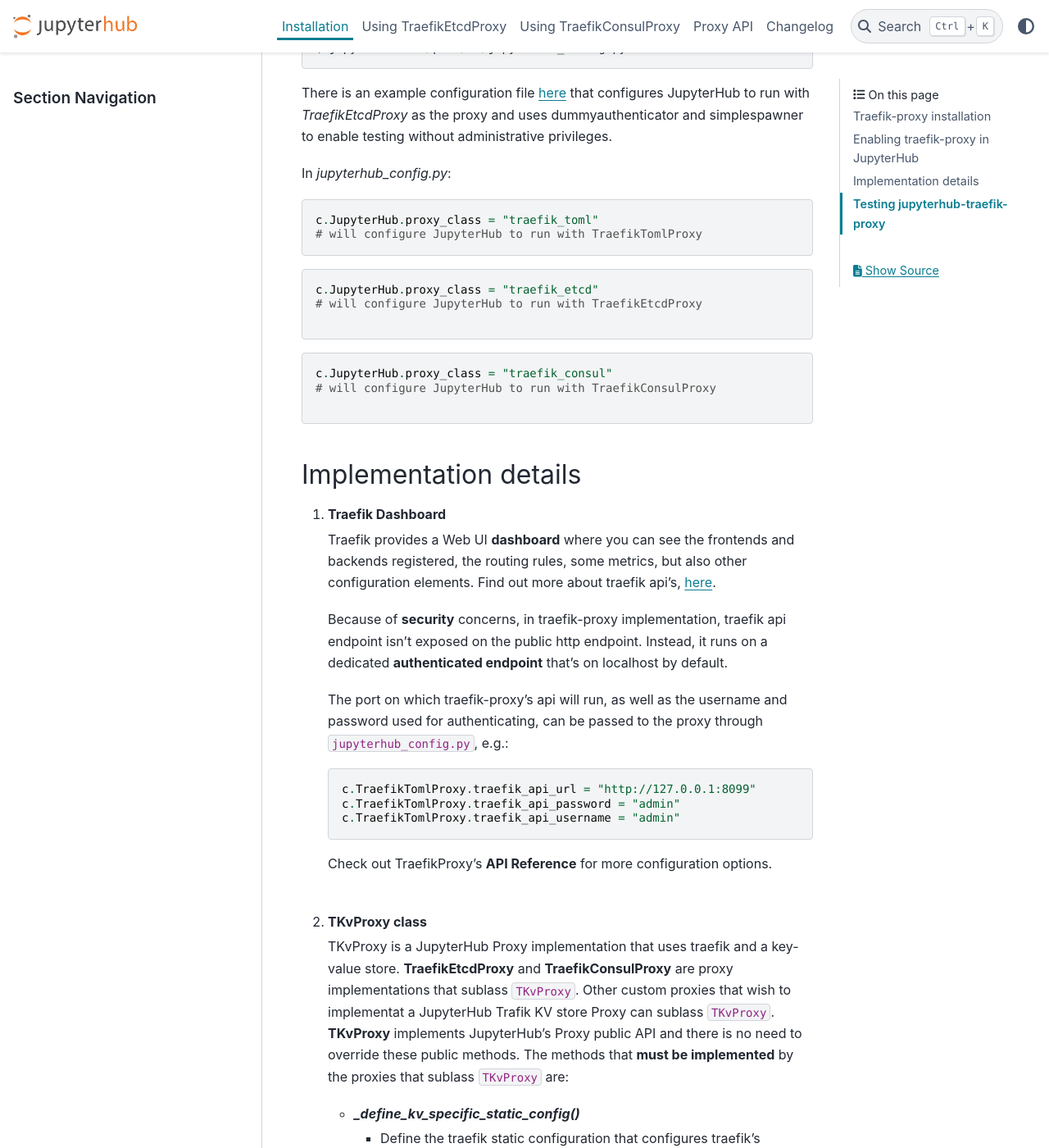
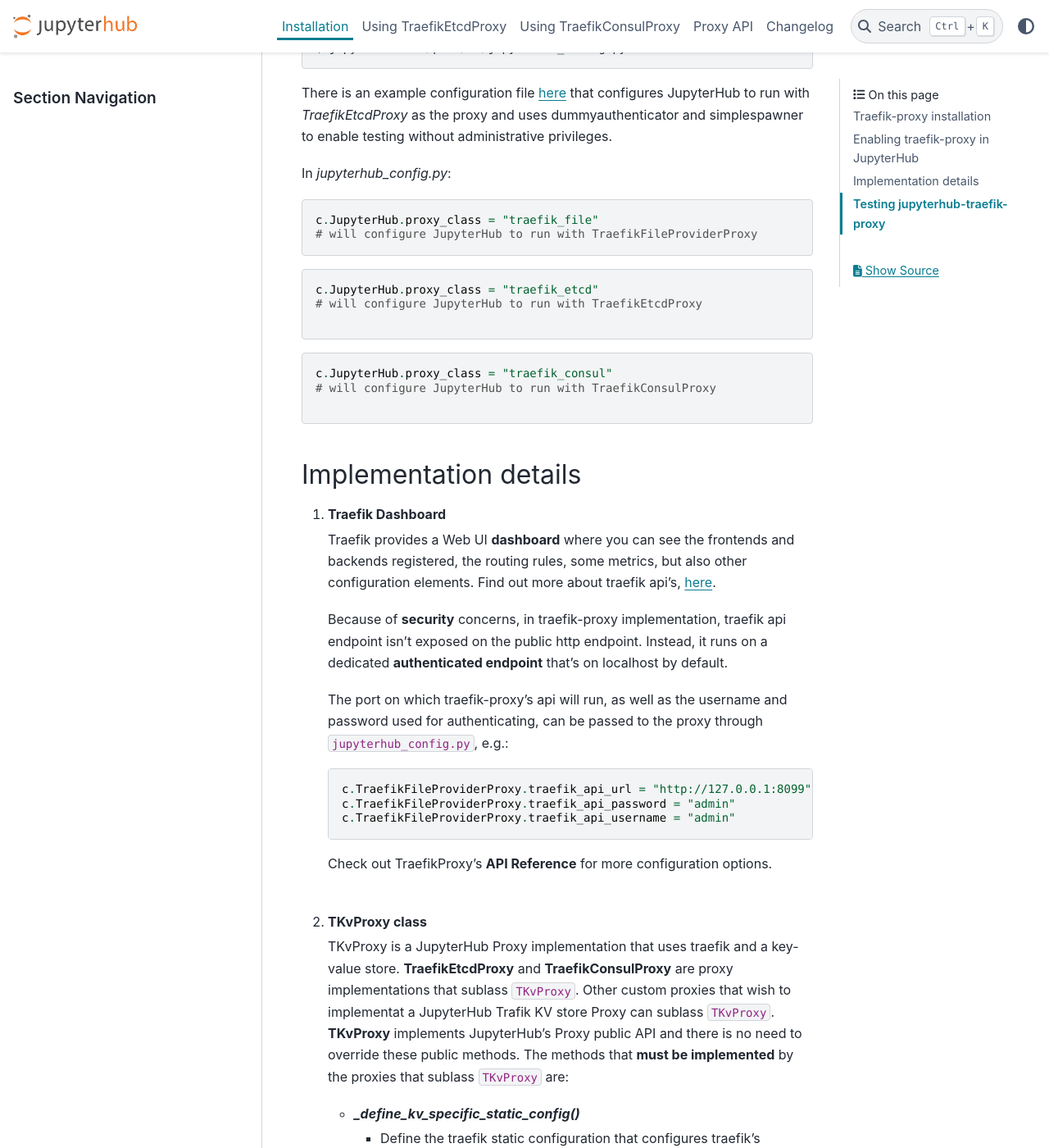
Before and after one commit to jupyterhub/traefik-proxy, a Sphinx documentation site: the page built from docs/source/install.md, in a window 1280 px wide and 1400 px high, scrolled down 2059 px. Shown: the whole window at 82% size. Built offline with Sphinx 7.4.7 and the PyData theme 0.15.4, drawn with Linux system fonts in a browser that asks for light colours; pages that are not in the unit, such as notebooks, are missing from menus; some of the changed text lies outside the part shown.

Commit message:
Remove any refererence to `traefik_toml` or `TraefikTomlProxy` from the documentation, examples and performance test suite. These are replaced by `traefik_file` and `TraefikFileProviderProxy`, respectively.

````diff
--- a/docs/source/api/index.rst
+++ b/docs/source/api/index.rst
@@ -15,10 +15,10 @@
 .. autoconfigurable:: TraefikProxy
     :members:
 
-:class:`TraefikTomlProxy`
+:class:`TraefikFileProviderProxy`
 -------------------------
 
-.. autoconfigurable:: TraefikTomlProxy
+.. autoconfigurable:: TraefikFileProviderProxy
     :members:
 
 :class:`TKvProxy`
--- a/docs/source/index.rst
+++ b/docs/source/index.rst
@@ -20,7 +20,7 @@
 There are three versions for the proxy, depending on how traefik stores the routes:
 
 * *for* **smaller**, *single-node deployments*:
-   * TraefikTomlProxy
+   * TraefikFileProviderProxy
 * *for* **distributed** *setups*:
    * TraefikEtcdProxy
    * TraefikConsulProxy
@@ -39,7 +39,7 @@
 .. toctree::
    :maxdepth: 1
 
-   toml
+   fileprovider
    etcd
    consul
 
--- a/docs/source/install.md
+++ b/docs/source/install.md
@@ -69,7 +69,7 @@
 ## Enabling traefik-proxy in JupyterHub
 
 
-[TraefikTomlProxy](https://github.com/jupyterhub/traefik-proxy/blob/master/jupyterhub_traefik_proxy/toml.py), [TraefikEtcdProxy](https://github.com/jupyterhub/traefik-proxy/blob/master/jupyterhub_traefik_proxy/etcd.py) and [TraefikConsulProxy](https://github.com/jupyterhub/traefik-proxy/blob/master/jupyterhub_traefik_proxy/consul.py)  are custom proxy implementations that subclass [Proxy](https://github.com/jupyterhub/jupyterhub/blob/master/jupyterhub/proxy.py) and can register in JupyterHub config using `c.JupyterHub.proxy_class` entrypoint.
+[TraefikFileProviderProxy](https://github.com/jupyterhub/traefik-proxy/blob/Traefik_v2/jupyterhub_traefik_proxy/fileprovider.py), [TraefikEtcdProxy](https://github.com/jupyterhub/traefik-proxy/blob/Traefik_v2/jupyterhub_traefik_proxy/etcd.py) and [TraefikConsulProxy](https://github.com/jupyterhub/traefik-proxy/blob/Traefik_v2/jupyterhub_traefik_proxy/consul.py)  are custom proxy implementations that subclass [Proxy](https://github.com/jupyterhub/jupyterhub/blob/Traefik_v2/jupyterhub/proxy.py) and can register in JupyterHub config using `c.JupyterHub.proxy_class` entrypoint.
 
 On startup, JupyterHub will look by default for a configuration file, *jupyterhub_config.py*, in the current working directory. If the configuration file is not in the current working directory,
 you can load a specific config file and start JupyterHub using:
@@ -78,13 +78,13 @@
 $ jupyterhub -f /path/to/jupyterhub_config.py
 ```
 
-There is an example configuration file [here](https://github.com/jupyterhub/traefik-proxy/blob/master/examples/jupyterhub_config.py) that configures JupyterHub to run with *TraefikEtcdProxy* as the proxy and uses dummyauthenticator and simplespawner to enable testing without administrative privileges.
+There is an example configuration file [here](https://github.com/jupyterhub/traefik-proxy/blob/Traefik_v2/examples/jupyterhub_config.py) that configures JupyterHub to run with *TraefikEtcdProxy* as the proxy and uses dummyauthenticator and simplespawner to enable testing without administrative privileges.
 
 In *jupyterhub_config.py*:
 
 ```
-c.JupyterHub.proxy_class = "traefik_toml"
-# will configure JupyterHub to run with TraefikTomlProxy
+c.JupyterHub.proxy_class = "traefik_file"
+# will configure JupyterHub to run with TraefikFileProviderProxy
 ```
 
 ```
@@ -110,9 +110,9 @@
     The port on which traefik-proxy's api will run, as well as the username and password used for authenticating, can be passed to the proxy through `jupyterhub_config.py`, e.g.:
 
     ```
-    c.TraefikTomlProxy.traefik_api_url = "http://127.0.0.1:8099"
-    c.TraefikTomlProxy.traefik_api_password = "admin"
-    c.TraefikTomlProxy.traefik_api_username = "admin"
+    c.TraefikFileProviderProxy.traefik_api_url = "http://127.0.0.1:8099"
+    c.TraefikFileProviderProxy.traefik_api_password = "admin"
+    c.TraefikFileProviderProxy.traefik_api_username = "admin"
     ```
     Check out TraefikProxy's **API Reference** for more configuration options.
     <br/><br/>
````
Also changed, not shown: README.md (+1 -1 lines), 6 other files.
